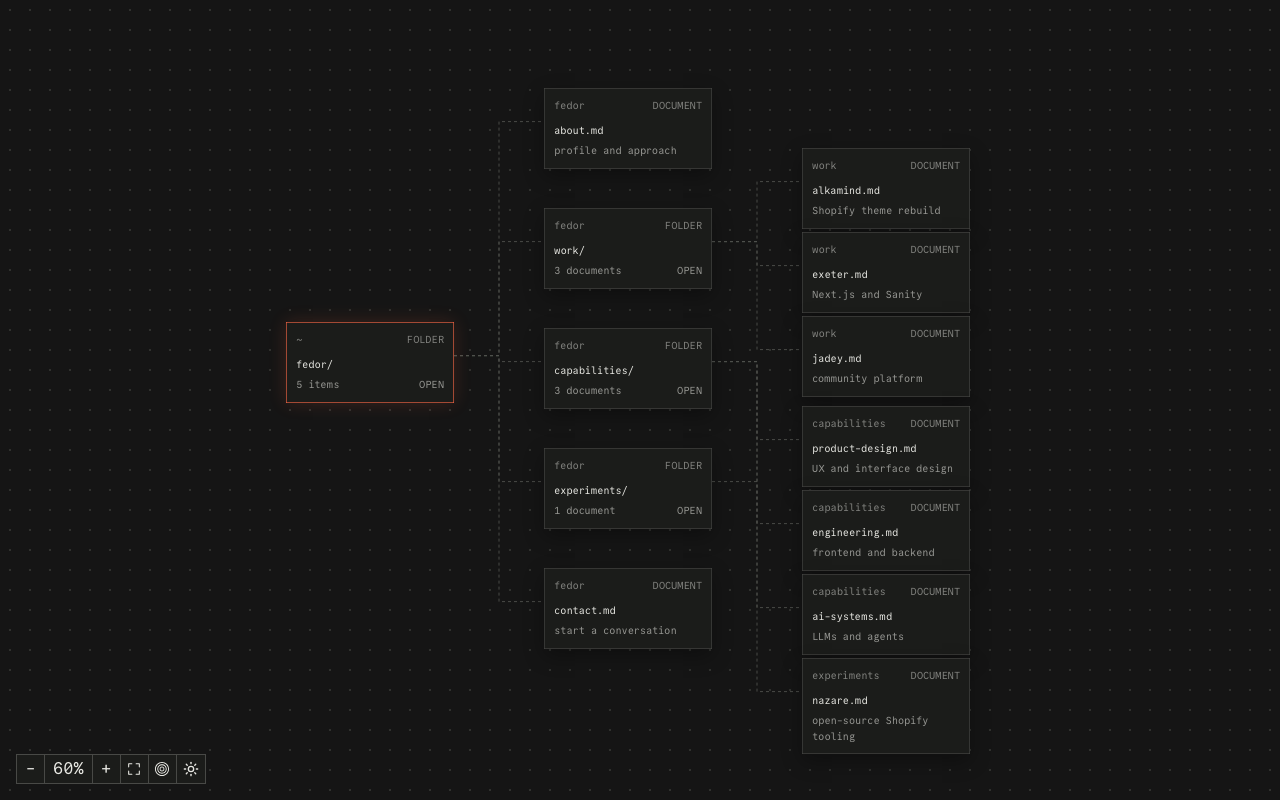
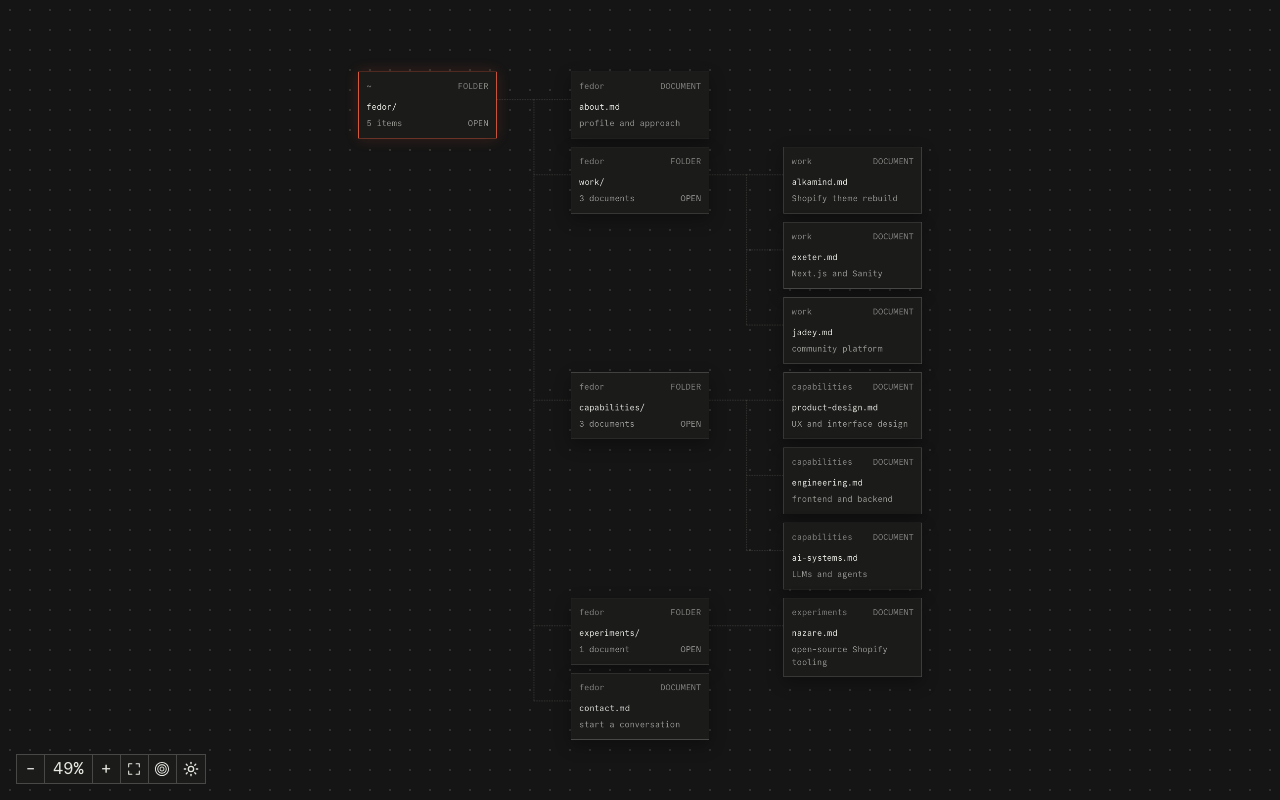
Before and after one commit to fedorivanenko/fedor-ivanenko-personal-website, a Next.js app in the folder apps/web/: page / in a window 1280 px wide. Built offline with nearby package versions, Linux system fonts and the light colour scheme.

Commit message:
feat: animate dynamic filesystem layout

```diff
--- a/apps/web/components/endless-canvas.tsx
+++ b/apps/web/components/endless-canvas.tsx
@@ -7,16 +7,17 @@ import { DocumentModals } from "@/components/document-modal";
 import ThemeToggle from "@/components/theme-toggle";
 
 import {
-  isNodeVisible,
+  layoutVisibleNodes,
   NODE_HEIGHT,
   nodeById,
-  nodes,
-  WORLD_HEIGHT,
-  WORLD_WIDTH,
 } from "@/content/filesystem";
 
 const MIN_SCALE = 0.35;
 const MAX_SCALE = 1.6;
+const REFLOW_DURATION = 150;
+const CASCADE_OVERLAP = REFLOW_DURATION * 0.5;
+const REVEAL_DELAY = REFLOW_DURATION - CASCADE_OVERLAP;
+const CASCADE_STEP = 20;
 
 export function EndlessCanvas() {
   const viewportRef = React.useRef<HTMLDivElement>(null);
@@ -32,6 +33,10 @@ export function EndlessCanvas() {
     worldX: number;
     worldY: number;
   } | null>(null);
+  const hasInitialFitRef = React.useRef(false);
+  const animationTimersRef = React.useRef(
+    new Set<ReturnType<typeof setTimeout>>(),
+  );
   const [scale, setScale] = React.useState(0.8);
   const [offset, setOffset] = React.useState({ x: 0, y: 0 });
   const [selectedNodeId, setSelectedNodeId] = React.useState("fedor");
@@ -39,9 +44,18 @@ export function EndlessCanvas() {
   const [expandedFolders, setExpandedFolders] = React.useState(
     () => new Set(["fedor", "work", "capabilities", "experiments"]),
   );
+  const [enteringNodeIds, setEnteringNodeIds] = React.useState(
+    () => new Set<string>(),
+  );
 
-  const visibleNodes = nodes.filter((node) =>
-    isNodeVisible(node, expandedFolders),
+  const layout = React.useMemo(
+    () => layoutVisibleNodes(expandedFolders),
+    [expandedFolders],
+  );
+  const visibleNodes = layout.nodes;
+  const visibleNodeById = React.useMemo(
+    () => new Map(visibleNodes.map((node) => [node.id, node])),
+    [visibleNodes],
   );
   const openDocuments = openDocumentIds.flatMap((documentId) => {
     const node = nodeById.get(documentId);
@@ -56,21 +70,30 @@ export function EndlessCanvas() {
     const availableHeight = viewport.clientHeight;
     const fitScale = Math.min(
       0.9,
-      (availableWidth - 80) / WORLD_WIDTH,
-      (availableHeight - 80) / WORLD_HEIGHT,
+      (availableWidth - 80) / layout.width,
+      (availableHeight - 80) / layout.height,
     );
     const nextScale = Math.max(0.45, fitScale);
 
     setScale(nextScale);
     setOffset({
-      x: (availableWidth - WORLD_WIDTH * nextScale) / 2,
-      y: (availableHeight - WORLD_HEIGHT * nextScale) / 2,
+      x: (availableWidth - layout.width * nextScale) / 2,
+      y: (availableHeight - layout.height * nextScale) / 2,
     });
-  }, []);
+  }, [layout.height, layout.width]);
 
   React.useLayoutEffect(() => {
+    if (hasInitialFitRef.current) return;
+    hasInitialFitRef.current = true;
     fitCanvas();
   }, [fitCanvas]);
+
+  React.useEffect(
+    () => () => {
+      for (const timer of animationTimersRef.current) clearTimeout(timer);
+    },
+    [],
+  );
 
   React.useEffect(() => {
     const viewport = viewportRef.current;
@@ -100,7 +123,7 @@ export function EndlessCanvas() {
 
   function goToCurrent() {
     const viewport = viewportRef.current;
-    const node = nodeById.get(selectedNodeId);
+    const node = visibleNodeById.get(selectedNodeId);
     if (!viewport || !node) return;
 
     setOffset({
@@ -126,6 +149,14 @@ export function EndlessCanvas() {
     });
   }
 
+  function scheduleAnimation(delay: number, callback: () => void) {
+    const timer = setTimeout(() => {
+      callback();
+      animationTimersRef.current.delete(timer);
+    }, delay);
+    animationTimersRef.current.add(timer);
+  }
+
   function selectNode(nodeId: string) {
     const node = nodeById.get(nodeId);
     if (!node) return;
@@ -139,12 +170,71 @@ export function EndlessCanvas() {
       return;
     }
 
-    setExpandedFolders((current) => {
-      const next = new Set(current);
-      if (next.has(nodeId)) next.delete(nodeId);
-      else next.add(nodeId);
-      return next;
+    if (animationTimersRef.current.size > 0) return;
+
+    const nextExpandedFolders = new Set(expandedFolders);
+    const isExpanding = !nextExpandedFolders.has(nodeId);
+    if (isExpanding) nextExpandedFolders.add(nodeId);
+    else nextExpandedFolders.delete(nodeId);
+
+    const nextVisibleNodes = layoutVisibleNodes(nextExpandedFolders).nodes;
+    const currentNodeIds = new Set(
+      visibleNodes.map((visibleNode) => visibleNode.id),
+    );
+    const nextNodeIds = new Set(
+      nextVisibleNodes.map((visibleNode) => visibleNode.id),
+    );
+
+    if (isExpanding) {
+      const addedNodeIds = nextVisibleNodes
+        .filter((visibleNode) => !currentNodeIds.has(visibleNode.id))
+        .map((visibleNode) => visibleNode.id);
+
+      setEnteringNodeIds((current) => new Set([...current, ...addedNodeIds]));
+      addedNodeIds.forEach((addedNodeId, index) => {
+        scheduleAnimation(REVEAL_DELAY + index * CASCADE_STEP, () => {
+          setEnteringNodeIds((current) => {
+            const next = new Set(current);
+            next.delete(addedNodeId);
+            return next;
+          });
+        });
+      });
+      if (addedNodeIds.length > 0) {
+        scheduleAnimation(
+          REVEAL_DELAY +
+            (addedNodeIds.length - 1) * CASCADE_STEP +
+            REFLOW_DURATION,
+          () => undefined,
+        );
+      }
+      setExpandedFolders(nextExpandedFolders);
+      return;
+    }
+
+    const removedNodeIds = visibleNodes
+      .filter((visibleNode) => !nextNodeIds.has(visibleNode.id))
+      .map((visibleNode) => visibleNode.id)
+      .reverse();
+
+    removedNodeIds.forEach((removedNodeId, index) => {
+      scheduleAnimation(index * CASCADE_STEP, () => {
+        setEnteringNodeIds((current) => new Set([...current, removedNodeId]));
+      });
     });
+    const collapseDelay =
+      Math.max(0, removedNodeIds.length - 1) * CASCADE_STEP +
+      REFLOW_DURATION -
+      CASCADE_OVERLAP;
+    scheduleAnimation(collapseDelay, () => {
+      setExpandedFolders(nextExpandedFolders);
+      setEnteringNodeIds((current) => {
+        const next = new Set(current);
+        for (const removedNodeId of removedNodeIds) next.delete(removedNodeId);
+        return next;
+      });
+    });
+    scheduleAnimation(collapseDelay + REFLOW_DURATION, () => undefined);
   }
 
   function handlePointerDown(event: React.PointerEvent<HTMLDivElement>) {
@@ -273,39 +363,69 @@ export function EndlessCanvas() {
         <div
           className="absolute top-0 left-0 origin-top-left"
           style={{
-            width: WORLD_WIDTH,
-            height: WORLD_HEIGHT,
+            width: layout.width,
+            height: layout.height,
             transform: `translate(${offset.x}px, ${offset.y}px) scale(${scale})`,
           }}
         >
-          <svg
-            className="absolute inset-0 size-full overflow-visible"
-            viewBox={`0 0 ${WORLD_WIDTH} ${WORLD_HEIGHT}`}
-            aria-hidden="true"
-          >
-            {visibleNodes.map((node) => {
-              if (!node.parentId) return null;
-              const parent = nodeById.get(node.parentId);
-              if (!parent || !visibleNodes.some((item) => item.id === parent.id)) {
-                return null;
-              }
+          <div className="absolute inset-0" aria-hidden="true">
+            {visibleNodes.map((parent) => {
+              const children = visibleNodes.filter(
+                (node) => node.parentId === parent.id,
+              );
+              if (children.length === 0) return null;
 
               const parentX = parent.x + parent.width;
+              const childX = children[0].x;
               const parentY = parent.y + NODE_HEIGHT / 2;
-              const childY = node.y + NODE_HEIGHT / 2;
-              const middleX = parentX + (node.x - parentX) / 2;
+              const childYs = children.map(
+                (child) => child.y + NODE_HEIGHT / 2,
+              );
+              const middleX = parentX + (childX - parentX) / 2;
+              const verticalTop = Math.min(parentY, ...childYs);
+              const verticalBottom = Math.max(parentY, ...childYs);
+              const isBranchEntering = children.every((child) =>
+                enteringNodeIds.has(child.id),
+              );
 
               return (
-                <path
-                  key={`${parent.id}-${node.id}`}
-                  d={`M ${parentX} ${parentY} H ${middleX} V ${childY} H ${node.x}`}
-                  fill="none"
-                  className="stroke-[#a9aaa5] stroke-[1.5] dark:stroke-[#50514d]"
-                  strokeDasharray="5 5"
-                />
+                <React.Fragment key={parent.id}>
+                  <span
+                    className="absolute border-t border-dashed border-[#a9aaa5] transition-[top,left,width,opacity] duration-150 ease-out data-[entering=true]:opacity-0 motion-reduce:transition-none dark:border-[#50514d]"
+                    data-entering={isBranchEntering ? "true" : undefined}
+                    style={{
+                      left: parentX,
+                      top: parentY,
+                      width: middleX - parentX,
+                    }}
+                  />
+                  <span
+                    className="absolute border-l border-dashed border-[#a9aaa5] transition-[top,left,height,opacity] duration-150 ease-out data-[entering=true]:opacity-0 motion-reduce:transition-none dark:border-[#50514d]"
+                    data-entering={isBranchEntering ? "true" : undefined}
+                    style={{
+                      left: middleX,
+                      top: verticalTop,
+                      height: verticalBottom - verticalTop,
+                    }}
+                  />
+                  {children.map((child, index) => (
+                    <span
+                      key={child.id}
+                      className="absolute border-t border-dashed border-[#a9aaa5] transition-[top,left,width,opacity] duration-150 ease-out data-[entering=true]:opacity-0 motion-reduce:transition-none dark:border-[#50514d]"
+                      data-entering={
+                        enteringNodeIds.has(child.id) ? "true" : undefined
+                      }
+                      style={{
+                        left: middleX,
+                        top: childYs[index],
+                        width: childX - middleX,
+                      }}
+                    />
+                  ))}
+                </React.Fragment>
               );
             })}
-          </svg>
+          </div>
 
           {visibleNodes.map((node) => {
             const isFolder = node.kind === "folder";
@@ -318,8 +438,14 @@ export function EndlessCanvas() {
                 data-node="true"
                 data-kind={node.kind}
                 data-selected={selectedNodeId === node.id ? "true" : undefined}
-                className="absolute min-h-28 cursor-pointer border border-[#aaa9a4] bg-[#f1f1ee] p-4 text-left shadow-[0_12px_32px_rgba(0,0,0,0.08)] hover:border-[#777773] focus-visible:outline focus-visible:outline-offset-2 focus-visible:outline-[#ff6846] data-[selected=true]:border-[#ff6846] data-[selected=true]:shadow-[0_0_28px_rgba(255,104,70,0.16)] dark:border-[#484946] dark:bg-[#1b1c1a] dark:shadow-[0_12px_32px_rgba(0,0,0,0.32)] dark:hover:border-[#72736e]"
-                style={{ left: node.x, top: node.y, width: node.width }}
+                data-entering={
+                  enteringNodeIds.has(node.id) ? "true" : undefined
+                }
+                className="absolute top-0 left-0 min-h-28 cursor-pointer border transition-[transform,opacity] duration-150 ease-out will-change-transform data-[entering=true]:pointer-events-none data-[entering=true]:opacity-0 motion-reduce:transition-none border-[#aaa9a4] bg-[#f1f1ee] p-4 text-left shadow-[0_12px_32px_rgba(0,0,0,0.08)] hover:border-[#777773] focus-visible:outline focus-visible:outline-offset-2 focus-visible:outline-[#ff6846] data-[selected=true]:border-[#ff6846] data-[selected=true]:shadow-[0_0_28px_rgba(255,104,70,0.16)] dark:border-[#484946] dark:bg-[#1b1c1a] dark:shadow-[0_12px_32px_rgba(0,0,0,0.32)] dark:hover:border-[#72736e]"
+                style={{
+                  width: node.width,
+                  transform: `translate3d(${node.x}px, ${node.y}px, 0)`,
+                }}
                 onClick={() => selectNode(node.id)}
               >
                 <span className="flex justify-between gap-4 opacity-50">
--- a/apps/web/content/filesystem.ts
+++ b/apps/web/content/filesystem.ts
@@ -1,13 +1,13 @@
-export const WORLD_WIDTH = 1540;
-export const WORLD_HEIGHT = 1200;
+export const NODE_WIDTH = 280;
 export const NODE_HEIGHT = 112;
+
+const COLUMN_GAP = 150;
+const ROW_GAP = 40;
+const WORLD_PADDING = 64;
 
 interface BaseNode {
   id: string;
   parentId?: string;
-  x: number;
-  y: number;
-  width: number;
   name: string;
   summary: string;
 }
@@ -24,13 +24,16 @@ export interface DocumentNode extends BaseNode {
 
 export type FileSystemNode = FolderNode | DocumentNode;
 
+export type PositionedNode = FileSystemNode & {
+  x: number;
+  y: number;
+  width: number;
+};
+
 export const nodes: FileSystemNode[] = [
   {
     kind: "folder",
     id: "fedor",
-    x: 180,
-    y: 470,
-    width: 280,
     name: "fedor/",
     summary: "5 items",
   },
@@ -38,9 +41,6 @@ export const nodes: FileSystemNode[] = [
     kind: "document",
     id: "about",
     parentId: "fedor",
-    x: 610,
-    y: 80,
-    width: 280,
     name: "about.md",
     summary: "profile and approach",
     content: "I work across the entire product, from figuring out how it should behave and designing the interface to implementing the underlying systems and getting everything into production.",
@@ -49,9 +49,6 @@ export const nodes: FileSystemNode[] = [
     kind: "folder",
     id: "work",
     parentId: "fedor",
-    x: 610,
-    y: 280,
-    width: 280,
     name: "work/",
     summary: "3 documents",
   },
@@ -59,9 +56,6 @@ export const nodes: FileSystemNode[] = [
     kind: "folder",
     id: "capabilities",
     parentId: "fedor",
-    x: 610,
-    y: 480,
-    width: 280,
     name: "capabilities/",
     summary: "3 documents",
   },
@@ -69,9 +63,6 @@ export const nodes: FileSystemNode[] = [
     kind: "folder",
     id: "experiments",
     parentId: "fedor",
-    x: 610,
-    y: 680,
-    width: 280,
     name: "experiments/",
     summary: "1 document",
   },
@@ -79,9 +70,6 @@ export const nodes: FileSystemNode[] = [
     kind: "document",
     id: "contact",
     parentId: "fedor",
-    x: 610,
-    y: 880,
-    width: 280,
     name: "contact.md",
     summary: "start a conversation",
     content: "Available for selected product design and engineering engagements.",
@@ -90,9 +78,6 @@ export const nodes: FileSystemNode[] = [
     kind: "document",
     id: "alkamind",
     parentId: "work",
-    x: 1040,
-    y: 180,
-    width: 280,
     name: "alkamind.md",
     summary: "Shopify theme rebuild",
     content: "Custom native Shopify theme architecture, frontend implementation, reusable sections, and storefront migration.",
@@ -101,9 +86,6 @@ export const nodes: FileSystemNode[] = [
     kind: "document",
     id: "exeter",
     parentId: "work",
-    x: 1040,
-    y: 320,
-    width: 280,
     name: "exeter.md",
     summary: "Next.js and Sanity",
     content: "Editorial platform implementation with a Next.js frontend and structured Sanity content system.",
@@ -112,9 +94,6 @@ export const nodes: FileSystemNode[] = [
     kind: "document",
     id: "jadey",
     parentId: "work",
-    x: 1040,
-    y: 460,
-    width: 280,
     name: "jadey.md",
     summary: "community platform",
     content: "Authentication experience, selected product surfaces, and interface motion built with Next.js, Sanity, and Supabase.",
@@ -123,9 +102,6 @@ export const nodes: FileSystemNode[] = [
     kind: "document",
     id: "product-design",
     parentId: "capabilities",
-    x: 1040,
-    y: 610,
-    width: 280,
     name: "product-design.md",
     summary: "UX and interface design",
     content: "Product behavior, interaction systems, information architecture, interface design, and prototyping.",
@@ -134,9 +110,6 @@ export const nodes: FileSystemNode[] = [
     kind: "document",
     id: "engineering",
     parentId: "capabilities",
-    x: 1040,
-    y: 750,
-    width: 280,
     name: "engineering.md",
     summary: "frontend and backend",
     content: "TypeScript, React, Next.js, APIs, data models, integrations, and production infrastructure.",
@@ -145,9 +118,6 @@ export const nodes: FileSystemNode[] = [
     kind: "document",
     id: "ai-systems",
     parentId: "capabilities",
-    x: 1040,
-    y: 890,
-    width: 280,
     name: "ai-systems.md",
     summary: "LLMs and agents",
     content: "LLM integrations, agent orchestration, evaluation flows, workflow automation, and developer tooling.",
@@ -156,9 +126,6 @@ export const nodes: FileSystemNode[] = [
     kind: "document",
     id: "nazare",
     parentId: "experiments",
-    x: 1040,
-    y: 1030,
-    width: 280,
     name: "nazare.md",
     summary: "open-source Shopify tooling",
     content: "Liquid-first infrastructure for Shopify themes that stay easier to build, maintain, and evolve.",
@@ -167,12 +134,68 @@ export const nodes: FileSystemNode[] = [
 
 export const nodeById = new Map(nodes.map((node) => [node.id, node]));
 
-export function isNodeVisible(
-  node: FileSystemNode,
-  expandedFolders: Set<string>,
-): boolean {
-  if (!node.parentId) return true;
-  const parent = nodeById.get(node.parentId);
-  if (!parent || !expandedFolders.has(parent.id)) return false;
-  return isNodeVisible(parent, expandedFolders);
+const maximumTreeDepth = nodes.reduce((maximumDepth, node) => {
+  let depth = 0;
+  let parentId = node.parentId;
+  while (parentId) {
+    depth += 1;
+    parentId = nodeById.get(parentId)?.parentId;
+  }
+  return Math.max(maximumDepth, depth);
+}, 0);
+
+const childrenByParentId = new Map<string, FileSystemNode[]>();
+for (const node of nodes) {
+  if (!node.parentId) continue;
+  const children = childrenByParentId.get(node.parentId) ?? [];
+  children.push(node);
+  childrenByParentId.set(node.parentId, children);
 }
+
+export function layoutVisibleNodes(expandedFolders: Set<string>): {
+  nodes: PositionedNode[];
+  width: number;
+  height: number;
+} {
+  const positions = new Map<string, PositionedNode>();
+  let lastRowY = WORLD_PADDING;
+
+  function placeNode(node: FileSystemNode, depth: number, y: number) {
+    positions.set(node.id, {
+      ...node,
+      x: WORLD_PADDING + depth * (NODE_WIDTH + COLUMN_GAP),
+      y,
+      width: NODE_WIDTH,
+    });
+
+    const children =
+      node.kind === "folder" && expandedFolders.has(node.id)
+        ? (childrenByParentId.get(node.id) ?? [])
+        : [];
+    children.forEach((child, index) => {
+      if (index > 0) lastRowY += NODE_HEIGHT + ROW_GAP;
+      placeNode(child, depth + 1, index === 0 ? y : lastRowY);
+    });
+  }
+
+  const roots = nodes.filter((node) => !node.parentId);
+  roots.forEach((root, index) => {
+    if (index > 0) lastRowY += NODE_HEIGHT + ROW_GAP;
+    placeNode(root, 0, lastRowY);
+  });
+
+  return {
+    nodes: nodes.flatMap((node) => {
+      const positionedNode = positions.get(node.id);
+      return positionedNode ? [positionedNode] : [];
+    }),
+    width:
+      WORLD_PADDING * 2 +
+      (maximumTreeDepth + 1) * NODE_WIDTH +
+      maximumTreeDepth * COLUMN_GAP,
+    height: Math.max(
+      NODE_HEIGHT + WORLD_PADDING * 2,
+      lastRowY + NODE_HEIGHT + WORLD_PADDING,
+    ),
+  };
+}
```
